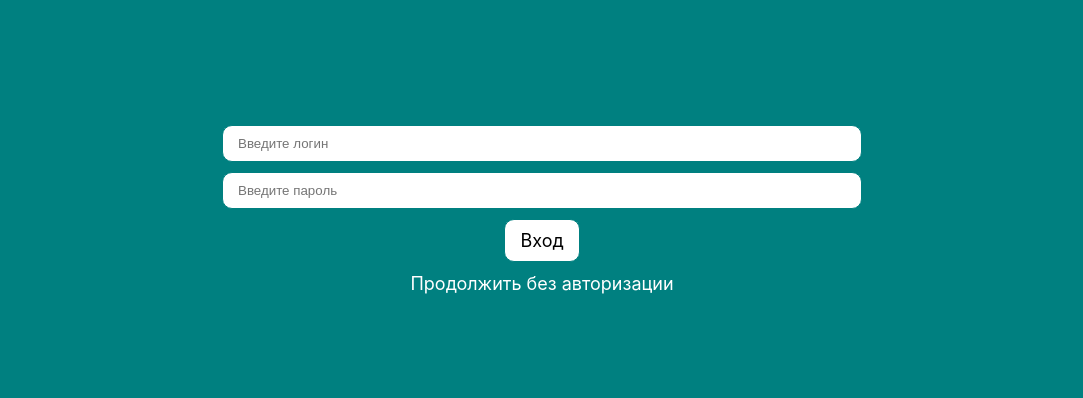
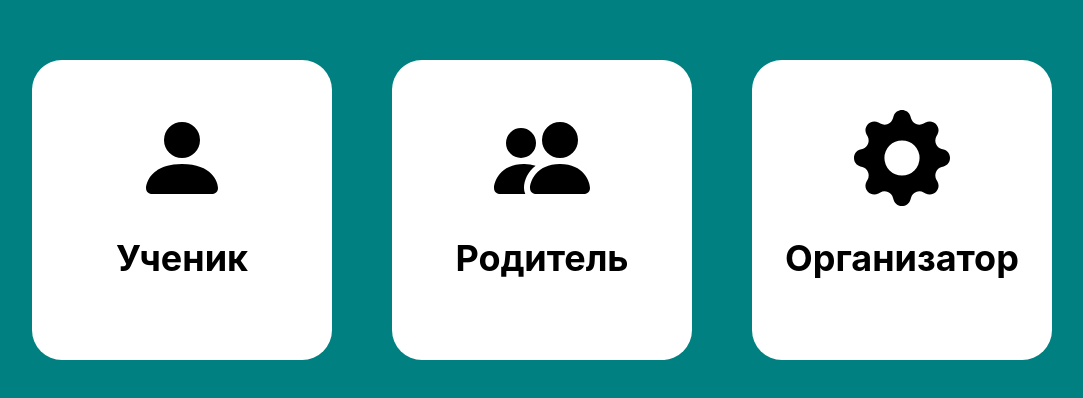
Before and after one commit to jediwirr/vote, a React app: page / in a window 1280 px wide. Shown: the part 190-588 px from the top of the page, without its empty margins (98-1181 px from the left). Built offline with nearby package versions, Linux system fonts and the light colour scheme; what chartjs-plugin-datalabels would draw is missing.

Commit message:
implement vote division

```diff
--- a/package.json
+++ b/package.json
@@ -56,6 +56,7 @@
     "react-chartjs-2": "^4.0.1",
     "react-dev-utils": "^12.0.0",
     "react-dom": "^17.0.2",
+    "react-icons": "^4.3.1",
     "react-redux": "^7.2.6",
     "react-refresh": "^0.11.0",
     "react-router-dom": "^6.2.1",
--- a/src/App.tsx
+++ b/src/App.tsx
@@ -4,6 +4,7 @@ import './App.css';
 import VotePage from './components/VotePage/VotePage';
 import Home from './components/Home/Home';
 import Auth from './components/Auth/Auth';
+import Main from './components/Main/Main';
 
 import {
   BrowserRouter,
@@ -20,9 +21,10 @@ function App() {
     <div className="App">
       <BrowserRouter>
         <Routes>
-            <Route path="/vote" element={<VotePage />} />
-            <Route path="/teams" element={<Home voter={voter}/>} />
-            <Route path="/" element={<Auth setVoter={setVoter}/>} />
+            <Route path="/stats" element={<VotePage />} />
+            <Route path="/vote" element={<Home voter={voter}/>} />
+            <Route path="/auth" element={<Auth setVoter={setVoter}/>} />
+            <Route path="/" element={<Main />} />
           </Routes>
     </BrowserRouter>
     </div>
--- a/src/components/Auth/Auth.tsx
+++ b/src/components/Auth/Auth.tsx
@@ -67,7 +67,7 @@ const Auth: FC<AuthProps> = ({setVoter}) => {
                 <div className={classes.login_button} onClick={sendCredentials}>
                     <Link to={isAbleToRedirect ? '/teams' : '/'} >Вход</Link>
                 </div>
-                <Link className={classes.skip_button} onClick={setEmptyVoter} to="/teams">Продолжить без авторизации</Link>
+                {/* <Link className={classes.skip_button} onClick={setEmptyVoter} to="/teams">Продолжить без авторизации</Link> */}
             </div>
         </div>
     );
--- a/src/components/Home/Home.tsx
+++ b/src/components/Home/Home.tsx
@@ -30,14 +30,13 @@ const Home: FC<HomeProps> = ({voter}) => {
         pushVoter(voter);
     };
 
-    console.log(voter)
 
     return (
         <div className={styles.home}>
             {isLoading && <h1>Идет загрузка...</h1>}
             {error && <h1>Произошла ошибка</h1>}
             {teams?.map((team: ITeam) =>
-                <TeamCart update={handleUpdate} voters={voters} push={handlePush} voter={voter} key={team.name} team={team} />
+                {team.form !== voter.form && <TeamCart update={handleUpdate} voters={voters} push={handlePush} voter={voter} key={team.name} team={team} />  }
             )}
         </div>
     )
--- /dev/null
+++ b/src/components/Main/Main.module.css
@@ -0,0 +1,43 @@
+.container {
+    display: flex;
+    justify-content: center;
+    align-items: center;
+    background-color:teal;
+    width: 100%;
+    min-height: 100vh;
+    max-height: fit-content;
+    position: relative;
+}
+
+.block {
+    display: flex;
+    flex-direction: row;
+    justify-content: center;
+    align-items: center;
+}
+
+.post {
+    width: 300px;
+    height: 300px;
+    border-radius: 30px;
+    background-color: white;
+    margin: 30px;
+    border-color:white;
+    display: flex;
+    flex-direction: column;
+    justify-content: center;
+    align-items: center;
+}
+
+.icons {
+    size: 7em;
+}
+
+@media screen and (max-width: 1080px){
+    .block{
+        display: flex;
+        flex-direction: column;
+        justify-content: center;
+    align-items: center;
+    }
+}
--- /dev/null
+++ b/src/components/Main/Main.tsx
@@ -0,0 +1,30 @@
+import React from "react";
+import styles from "./Main.module.css"
+import { BsFillPeopleFill, BsPersonFill, BsGearFill } from "react-icons/bs";
+import { Link } from "react-router-dom";
+
+
+const Main = () => {
+
+
+    return (
+        <div className={styles.container}>
+            <div className={styles.block}>
+                <Link className={styles.post} to="/auth">
+                    <BsPersonFill size="6em"/>
+                    <h2>Ученик</h2>
+                </Link>
+                <Link className={styles.post} to="/auth">
+                    <BsFillPeopleFill size="6em"/>
+                    <h2>Родитель</h2>
+                </Link>
+                <Link className={styles.post} to="/stats">
+                    <BsGearFill size="6em"/>
+                    <h2>Организатор</h2>
+                </Link>
+            </div>
+        </div>
+    )
+}
+
+export default Main;
```
Also changed, not shown: 2 other files (tests, documents, lock files or other folders).
